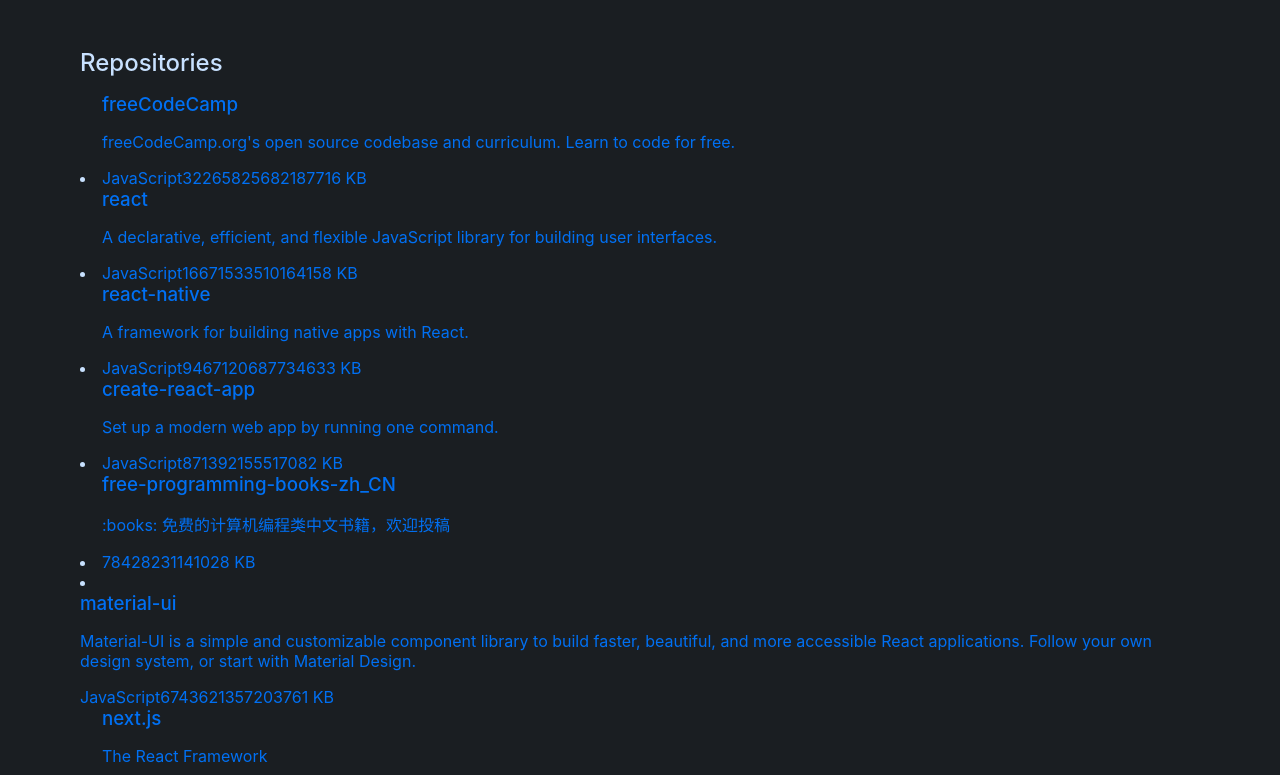
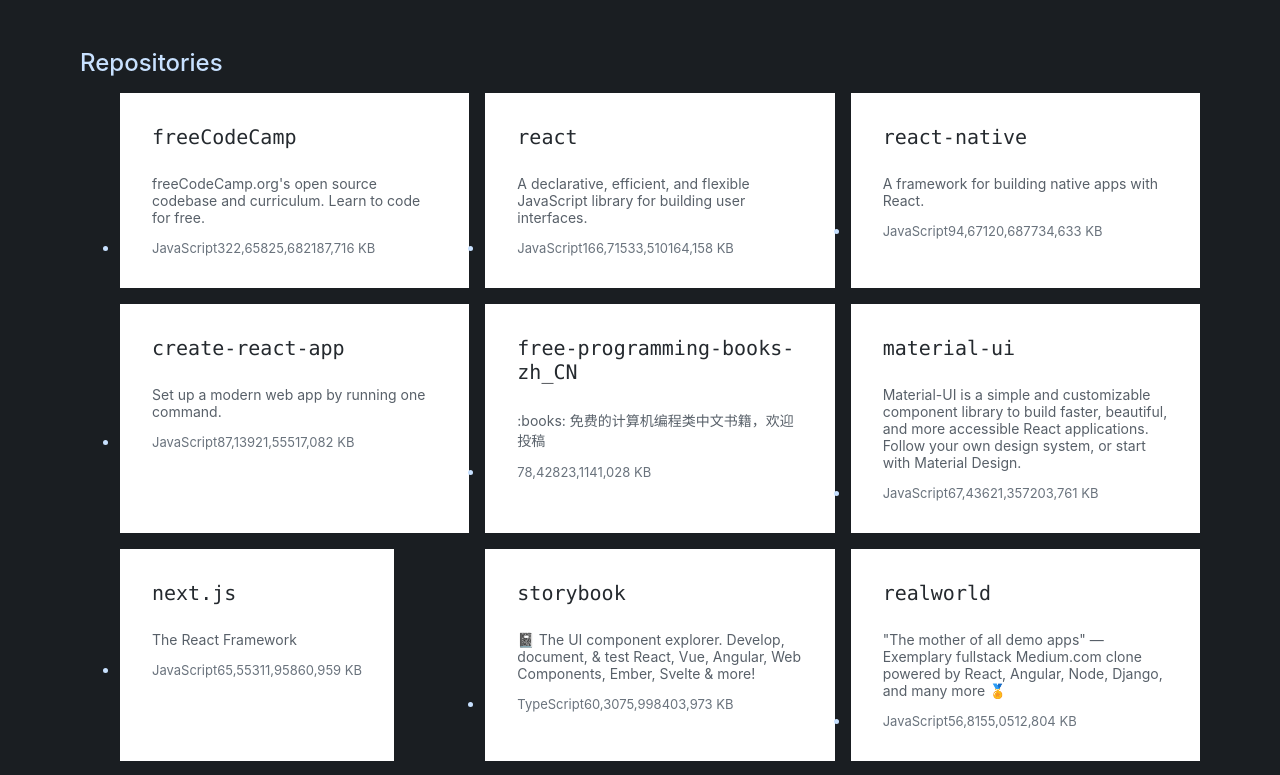
Before and after one commit to AhuiVargas/Github-users, a Next.js app: page /repos in a window 1280 px wide. Shown: the top 775 px of the page. Built offline with nearby package versions, Linux system fonts and the light colour scheme; no server answers.

Commit message:
repo styles

```diff
--- a/components/RepoInfo.js
+++ b/components/RepoInfo.js
@@ -1,5 +1,5 @@
 import React from "react";
-import PropTypes from 'prop-types';
+import PropTypes from "prop-types";
 import { Section } from "../styles";
 import RepoInfoStyles from "./styles/RepoInfoStyles";
 
@@ -7,26 +7,33 @@
   <Section dark>
     <RepoInfoStyles>
       <h2>Repositories</h2>
-      <div>
+      <div className="repo-list">
         {repoData.total_count > 0 ? (
-          <>
+          <ul>
             {repoData.items.map((repo) => (
-              <li>
-                <a href={repo.html_url}>
-                  <div>
-                    <h3>{repo.name}</h3>
+              <li key={repo.id}>
+                <a
+                  href={repo.html_url}
+                  target="_blank"
+                  rel="noopener noreferrer"
+                  className="repo"
+                >
+                  <div className="repo_top">
+                    <div className="repo_name">
+                      <h3>{repo.name}</h3>
+                    </div>
+                    <p>{repo.description}</p>
                   </div>
-                  <p>{repo.description}</p>
-                  <div>
+                  <div className="repo_stats">
                     <span>{repo.language}</span>
-                    <span>{repo.stargazers_count}</span>
-                    <span>{repo.forks}</span>
-                    <span>{repo.size} KB</span>
+                    <span>{repo.stargazers_count.toLocaleString()}</span>
+                    <span>{repo.forks.toLocaleString()}</span>
+                    <span>{repo.size.toLocaleString()} KB</span>
                   </div>
                 </a>
               </li>
             ))}
-          </>
+          </ul>
         ) : (
           <p>No available repositories!</p>
         )}
--- a/components/styles/RepoInfoStyles.js
+++ b/components/styles/RepoInfoStyles.js
@@ -1,7 +1,46 @@
-import styled from 'styled-components';
-import { theme, mixins } from '../../styles';
+import styled from "styled-components";
+import { theme, mixins } from "../../styles";
 const { colors, fonts } = theme;
 
-const RepoInfoStyles = styled.div``;
+const RepoInfoStyles = styled.div`
+  .repo-list {
+    ul {
+      display: grid;
+      grid-template-columns: repeat(auto-fit, minmax(300px, 1fr));
+      grid-gap: 1rem;
+
+      li {
+        .repo {
+          padding: 2rem;
+          height: 100%;
+          color: ${colors.grey2};
+          background-color: ${colors.white};
+
+          h3 {
+            color: ${colors.darkGrey};
+            margin-bottom: 0.75rem;
+            font-size: 20px;
+            font-family: ${fonts.mono};
+            font-weight: 500;
+          }
+
+          p {
+            font-size: 14px;
+          }
+
+          &_name {
+            display: flex;
+            align-items: center;
+          }
+
+          &_stats {
+            font-size: 13px;
+            color: ${colors.grey};
+          }
+        }
+      }
+    }
+  }
+`;
 
 export default RepoInfoStyles;
```
